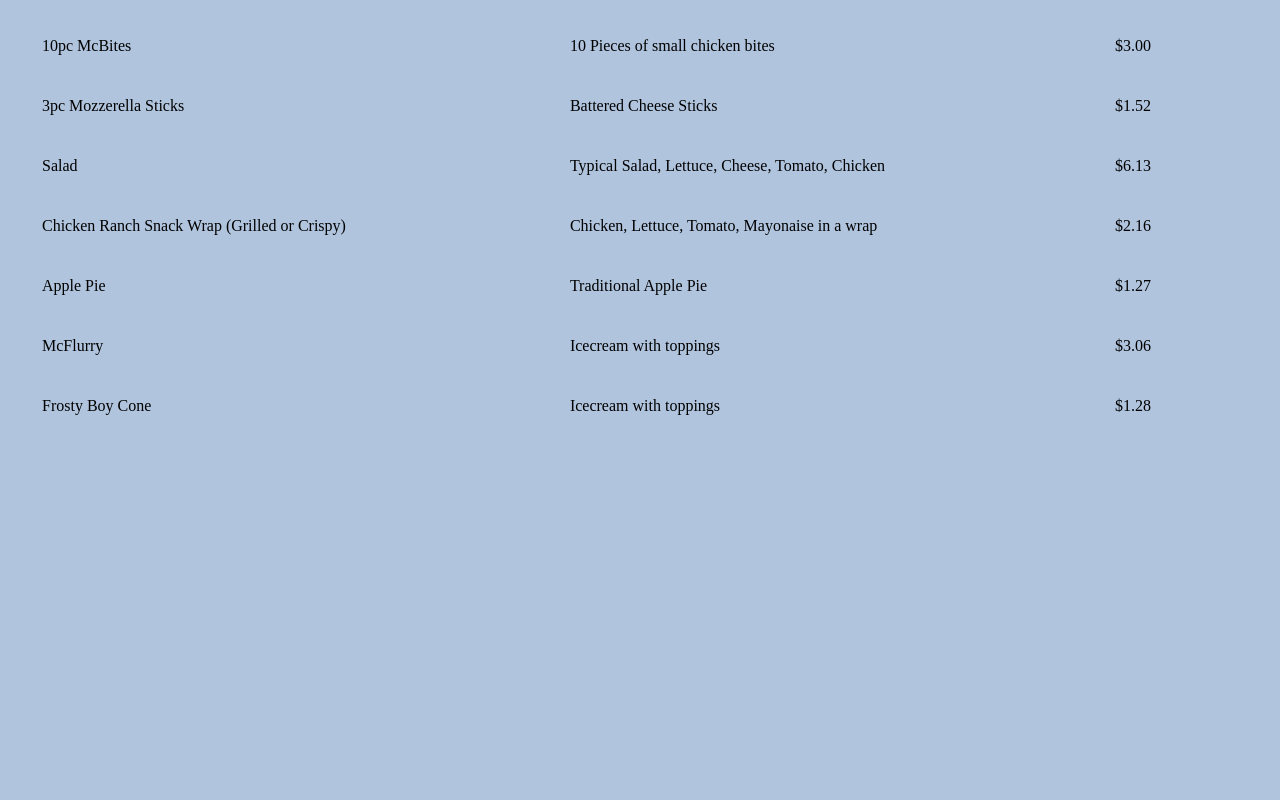
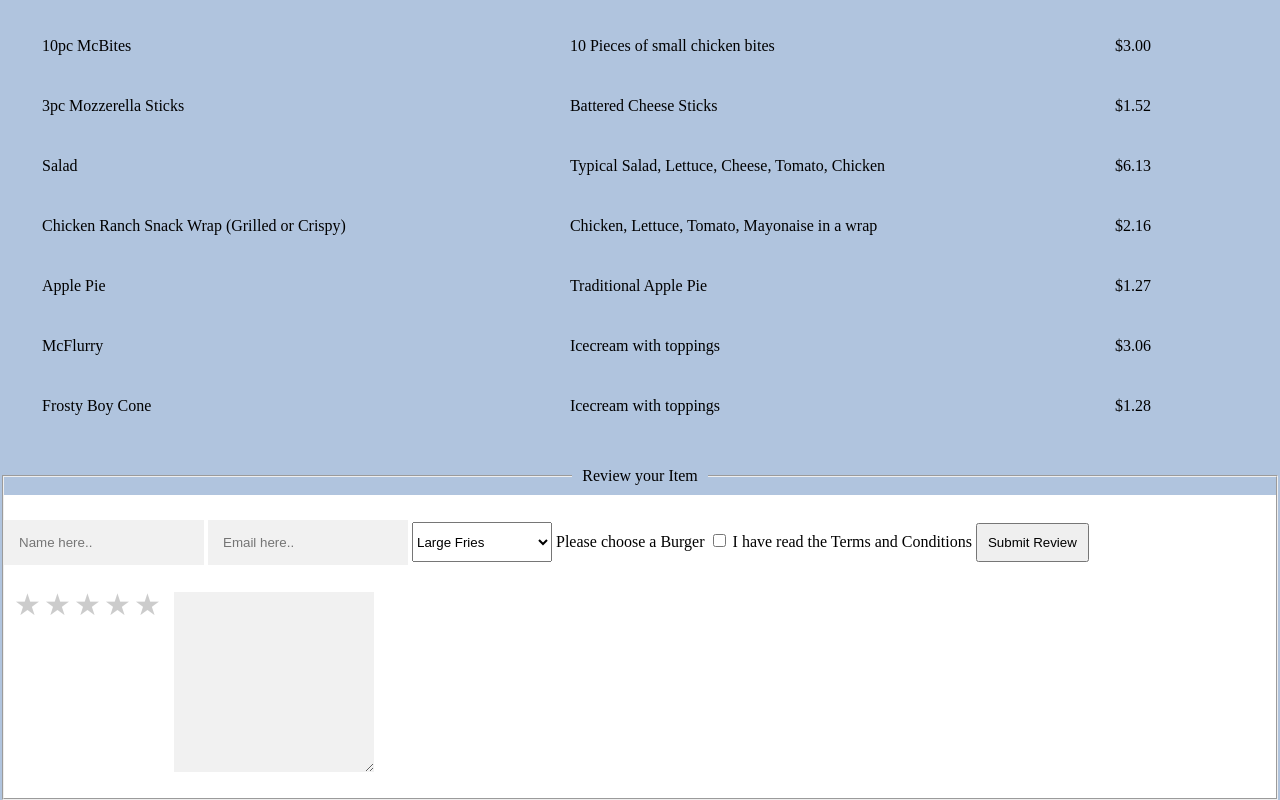
Before and after one commit to GILLMD3/gillmd3.github.io, a plain HTML site: page page2.html in a window 1280 px wide. Shown: the part 619-1419 px from the top of the page. Before the commit the page ends 1076 px from the top, so only its background shows below. Drawn offline with Linux system fonts and the light colour scheme.

Commit message:
review section updated

```diff
--- a/assets/css/style.css
+++ b/assets/css/style.css
@@ -243,3 +243,8 @@ padding-top: 20px;
 #submit-button-review{
     padding: 10px
 }
+
+legend {
+    text-align: center;
+    padding: 10px;
+}
--- a/page2.html
+++ b/page2.html
@@ -44,6 +44,53 @@
                 </table>
             </div>
 
+            <form action="review-items">
+
+                    <fieldset>
+                        <legend>Review your Item</legend>
+                        <div id = "review-div-id">
+                            <div id="review-section">
+
+                            <input type="text" name="name" id="name-review" placeholder="Name here..">
+                            <input type="text" name="email" id="email-review" placeholder="Email here..">
+
+                            <select name="burgers" id="burger-list">
+                            <option value="1">Large Fries</option>
+                            <option value="2">Medium Fries</option>
+                            <option value="3">Small Fries</option>
+                            <option value="4">10pc Chicken Nuggets</option>
+                            <option value="5">10pc McBites</option>
+                            <option value="6">3pc Mozzerella Sticks</option>
+                            <option value="7">Salad</option>
+                            <option value="8">Chicken Ranch Snack Wrap</option>
+                            <option value="9">Apple Pie</option>
+                            <option value="10">McFlurry</option>
+                            <option value="11">Frosty Boy Cone</option>
+                            </select>
+                            <label for="burger-list">Please choose a Burger</label>
+
+                            <input type="checkbox" name="t&c" id="t&c">
+                            <label for="t&c">I have read the Terms and Conditions</label>
+                            <button id="submit-button-review">Submit Review</button>
+                            <textarea name="comment-textarea" id="comment-textarea" cols="30" rows="10"></textarea>
+
+                                <div id = "star">
+                                    <input id = "5star" type="radio" name="star" value="5">
+                                    <label for="5star" title="text">5 Stars</label>
+                                    <input id = "4star" type="radio" name="star" value="4">
+                                    <label for="4star" title="text">4 Stars</label>
+                                    <input id = "3star" type="radio" name="star" value="3">
+                                    <label for="3star" title="text">3 Stars</label>
+                                    <input id = "2star" type="radio" name="star" value="2">
+                                    <label for="2star" title="text">2 Stars</label>
+                                    <input id = "1star" type="radio" name="star" value="1">
+                                    <label for="1star" title="text">1 Stars</label>
+
+                            <!-- Star rating system help: https://codepen.io/tammykimkim/pen/yegZRw -->
+                                </div>
+                    </fieldset>
+                </form>
+
         </div>
     </div>
 
```
Also changed, not shown: page1.html (+6 -12 lines).
